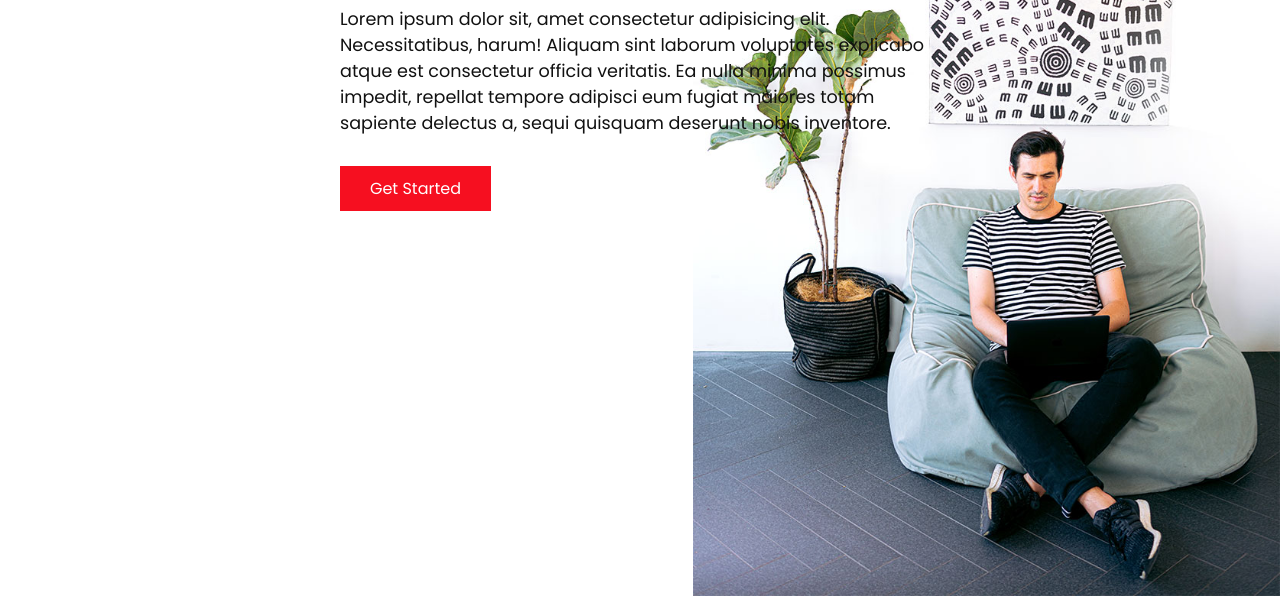
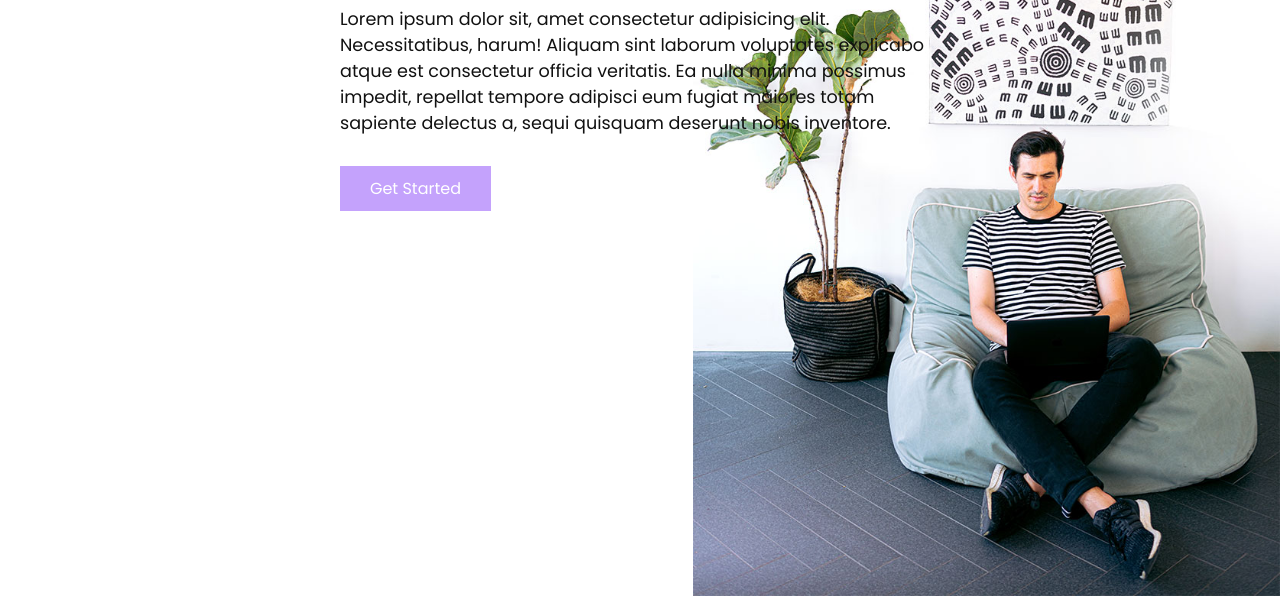
Before and after one commit to weecraig27/website-basic, a plain HTML site: page index.html in a window 1280 px wide. Shown: the part 204-800 px from the top of the page. Drawn offline with Linux system fonts and the light colour scheme.

Commit message:
Updated primary color to better suit theme.

```diff
--- a/css/style.css
+++ b/css/style.css
@@ -4,7 +4,7 @@
 /* Variables */
 
 :root {
-  --primary-color: #f60f20;
+  --primary-color: #c4a2fc;
   --secondary-color: #151a6a;
 }
 /* Reset */
```
